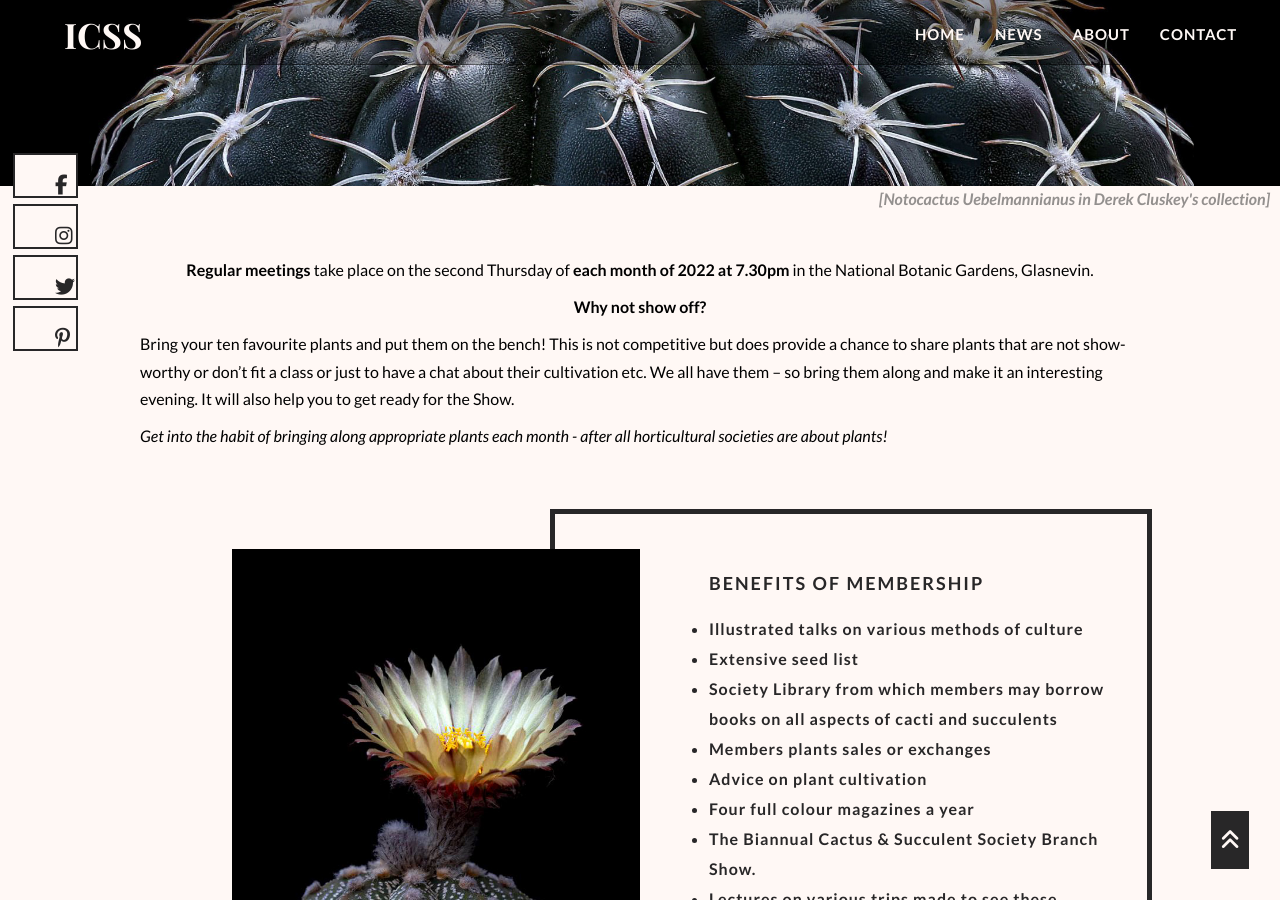
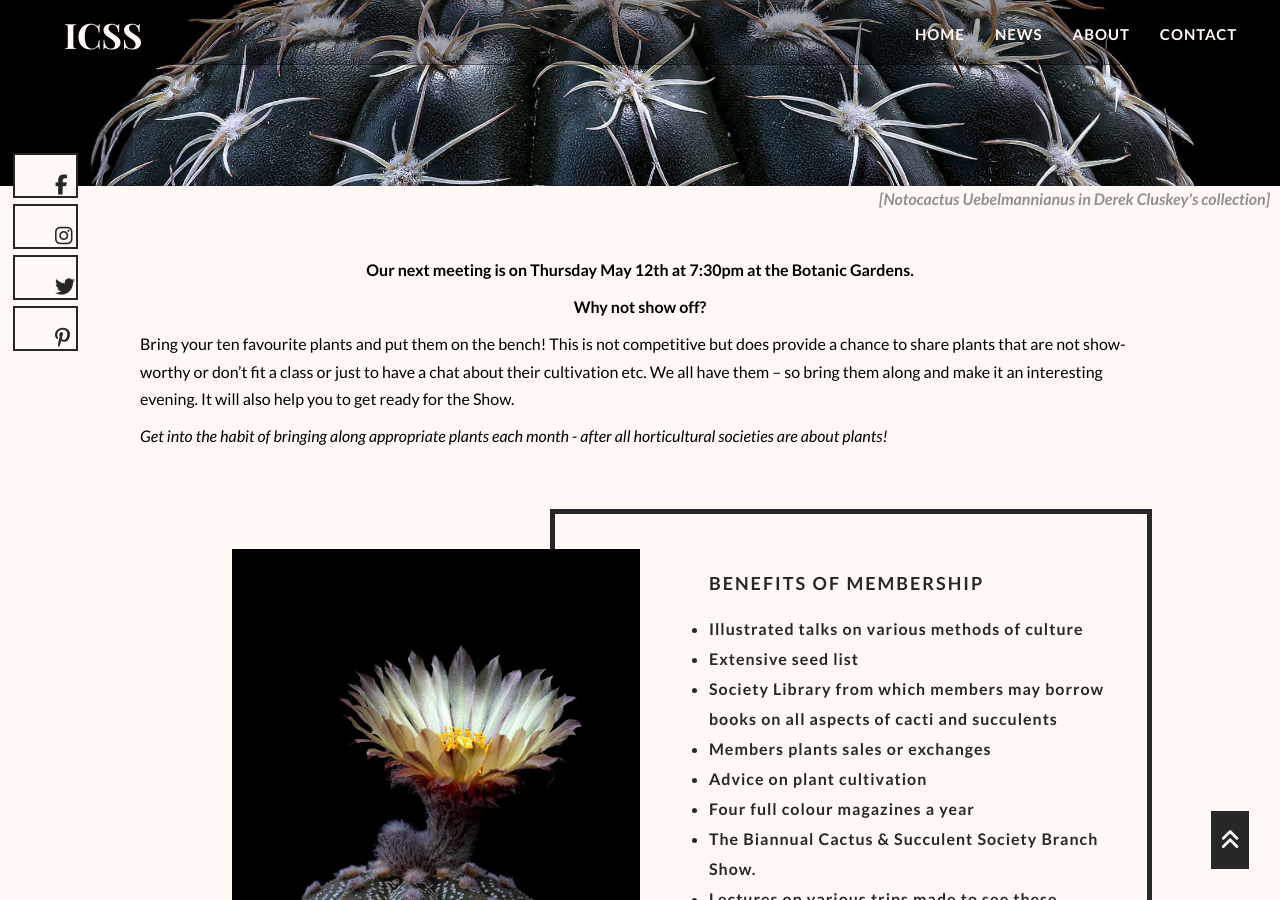
Before and after one commit to irishcactusandsucculentsociety/website, a Jekyll site: the page built from index.md, in a window 1280 px wide and 900 px high, scrolled down 514 px. Built offline with Jekyll 4.4.1, drawn with Linux system fonts in a browser that asks for light colours; nearby versions of some CDN libraries; some web fonts are replaced.

Commit message:
next meeting details

```diff
--- a/index.md
+++ b/index.md
@@ -27,7 +27,7 @@ covid_holdoff: false
         <br />
         {% else %}
         <p class="center">
-            <strong>Regular meetings</strong> take place on the second Thursday of <strong>each month of 2022 at 7.30pm</strong>  in the National Botanic Gardens, Glasnevin.
+            <strong>Our next meeting is on Thursday May 12th at 7:30pm at the Botanic Gardens.</strong>
         </p>
         <p class="center" style="margin-top:-10px;">
            <strong>Why not show off?</strong>
```
